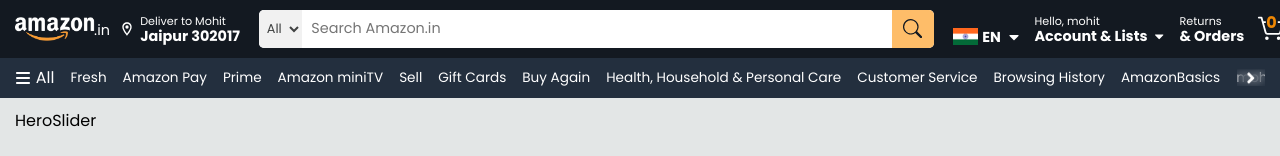
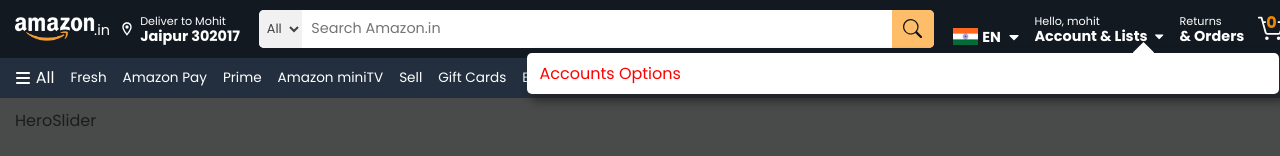
Before and after one commit to 25mohit/amazon-frontend, a React (Vite) app: page / in a window 1280 px wide. Shown: the top 156 px of the page. Built offline with nearby package versions, Linux system fonts and the light colour scheme.

Commit message:
Modal Dropdown Added

```diff
--- a/src/Style.css
+++ b/src/Style.css
@@ -83,6 +83,46 @@
     gap: 0.8rem;
     width: var(--right);
 }
+.navbar-belt .right-part .country-dropdown{
+    position: relative;
+}
+.navbar-belt .right-part .account-dropdown{
+    position: relative;
+}
+.drop-md{
+    position: absolute;
+    background-color: white;
+    top: 130%;
+    z-index: 10;
+    border-radius: 5px;
+    padding: 0.5rem 0.8rem;
+    height: fit-content;
+    box-shadow: 5px 5px 10px 2px rgba(34, 34, 34, 0.796);
+    color: red;
+}
+.drop-md::after{
+    content: '';
+    position: absolute;
+    width: 15px;
+    height: 15px;
+    background-color: white;
+    top: -7.5px;
+    transform: rotate(45deg);
+}
+.language-dropdown::after{
+    left: 2.8rem;
+}
+.language-dropdown{
+    width: 15rem;
+}
+.account-option{
+    width: 47rem;
+    right: -7rem;
+}
+.account-option::after{
+    right: 8rem;
+}
+
 .country{
     display: flex;
     align-items: end;
@@ -117,6 +157,7 @@
     background-color: var(--navbar-s-color);
     padding: var(--padding);
     line-height: 20px;
+    height: var(--navbar-main-height);
 }
 .navbar-main a{
     color: white;
@@ -271,3 +312,11 @@
     cursor: pointer;
     color: var(--primary-color);
 }
+.modal-overlay{
+    width: 100vw;
+    height: calc(100vh - (var(--navbar-belt-height) + var(--navbar-main-height)));
+    background-color: rgba(34, 34, 34, 0.796);
+    position: fixed;
+    left: 0;
+    bottom: 0;
+}
--- /dev/null
+++ b/src/components/Utils/Dropdown/AccountDropdown.jsx
@@ -0,0 +1,12 @@
+import React from 'react'
+
+const AccountDropdown = () => {
+  return (
+    <div className='account-option drop-md fdc'>
+        <div className="modal-overlay"></div>
+        <p>Accounts Options</p>
+    </div>
+  )
+}
+
+export default AccountDropdown
--- /dev/null
+++ b/src/components/Utils/Dropdown/LanguageDropdown.jsx
@@ -0,0 +1,12 @@
+import React from 'react'
+
+const LanguageDropdown = () => {
+  return (
+    <div className='language-dropdown drop-md fdc'>
+        <div className="modal-overlay"></div>
+        <p>Language Dropdown</p>
+    </div>
+  )
+}
+
+export default LanguageDropdown
--- a/src/components/Utils/Helpers/MainNavbar/NavbarBelt.jsx
+++ b/src/components/Utils/Helpers/MainNavbar/NavbarBelt.jsx
@@ -3,8 +3,15 @@
 import { FaCaretDown } from "react-icons/fa";
 import { PiShoppingCartSimple } from "react-icons/pi";
 import { BsSearch } from "react-icons/bs";
+import LanguageDropdown from "../../Dropdown/LanguageDropdown";
+import { useEffect, useState } from "react";
+import AccountDropdown from "../../Dropdown/AccountDropdown";
 
 const NavbarBelt = () => {
+
+  const [language, setLanguage] = useState(false)
+  const [account, setAccount] = useState(true)
+
   return (
     <div className="navbar-belt jcsb">
       <div className="left-part aic">
@@ -34,17 +41,19 @@
         </div>
       </div>
       <div className="right-part jcsb">
-        <div className="country-dropdown fdc cp">
+        <div className="country-dropdown fdc cp" onMouseEnter={() => setLanguage(true)}  onMouseLeave={() => setLanguage(false)}  onClick={() => setLanguage(!language)}>
           <span className="line-1-text">&nbsp;</span>
           <div className="country">
             <img src="./Assets/Images/india-flag.png" alt="" />
             <span className="line-2-text">EN</span>
             <FaCaretDown />
           </div>
+          { language && <LanguageDropdown /> }
         </div>
-        <div className="account-dropdown fdc cp">
+        <div className="account-dropdown fdc cp" onMouseEnter={() => setAccount(true)}  onMouseLeave={() => setAccount(false)}  onClick={() => setAccount(!account)}>
           <span className="line-1-text">Hello, mohit</span>
           <span className="line-2-text">Account & Lists <FaCaretDown /></span>
+          { account && <AccountDropdown /> }
         </div>
         <div className="user-orders fdc cp">
           <span className="line-1-text">Returns</span>
--- a/src/index.css
+++ b/src/index.css
@@ -8,6 +8,7 @@
   --right: 25%;
   --fill-sec-btn-width: 3rem;
   --navbar-belt-height: 3.6rem;
+  --navbar-main-height: 2.5rem;
   --padding: 10px 15px;
   --gap: 1.6rem;
   --section-pading: 18px;
```
